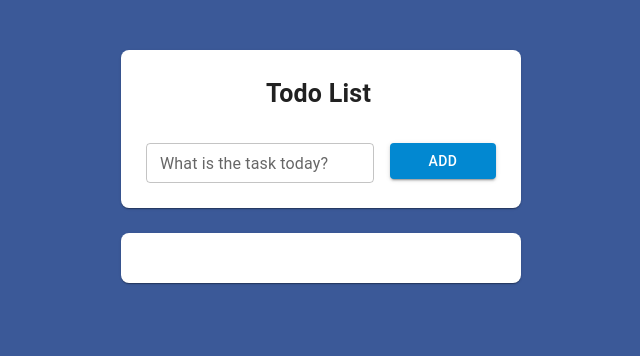
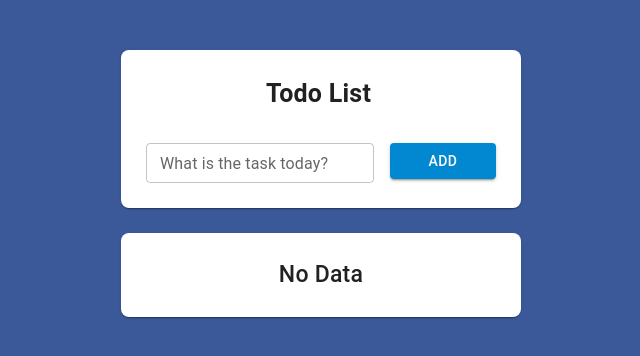
Before and after one commit to gmjishara/React_Todo_List, a React (Create React App) app: page / in a window 1280 px wide. Shown: the top 356 px of the page, without its empty margins (319-959 px from the left). Built offline with nearby package versions, Linux system fonts and the light colour scheme.

Commit message:
set second card in action

```diff
--- a/src/App.js
+++ b/src/App.js
@@ -7,6 +7,7 @@ import CardComponent from "./Common/Components/CardComponent/CardComponent";
 
 function App() {
   const [data, setData] = useState([]);
+  const [pop,setPop] = useState(false);
 
   const mainStyle = {
     wdith: "100%",
@@ -21,8 +22,8 @@ function App() {
   return (
     <Box sx={{ backgroundColor: "#3b5998" }}>
       <Box style={mainStyle}>
-        <SearchBar data={data} setData={setData} />
-        <TaskDisplayer data={data} setData={setData} />
+        <SearchBar data={data} setData={setData} setPop={setPop} />
+        <TaskDisplayer data={data} setData={setData}  />
       </Box>
     </Box>
   );
--- a/src/SearchBar.js
+++ b/src/SearchBar.js
@@ -3,11 +3,14 @@ import { Box, TextField } from "@mui/material";
 import { Button, Grid, Typography } from "@mui/material";
 import CardComponent from "./Common/Components/CardComponent/CardComponent";
 
-export default function SearchBar({ data, setData }) {
+export default function SearchBar({ data, setData, setPop }) {
   const [value, setValue] = useState("");
   const [removeValue, setRemoveValue] = useState(null);
 
   const addList = () => {
+    if(data.length ===0) {
+      setPop(true)
+    }
     setData([...data, value]);
     setRemoveValue("");
   };
--- a/src/TaskDisplayer.js
+++ b/src/TaskDisplayer.js
@@ -1,20 +1,33 @@
-import { Box, Card, Grid } from "@mui/material";
+import { Box, Card, Grid, Typography } from "@mui/material";
 import React from "react";
 import ListItem from "./components/ListItem";
 import CardComponent from "./Common/Components/CardComponent/CardComponent";
 
 export default function TaskDisplayer({ data, setData }) {
+  const headingStyle = {
+    textAlign: "center",
+    fontWeight: 500,
+    fontSize: "23px",
+  };
   return (
     <CardComponent minWidth={350} maxWidth={350} maxHeight="auto">
+      {data.length === 0 ? (
+        <Typography style={headingStyle}>No Data</Typography>
+      ) : (
         <Grid container spacing={1} direction={"column"}>
           {data.map((item, index) => (
             <Grid item>
-            <ListItem place={index} data={data} setData={setData}>
+              <ListItem
+                place={index}
+                data={data}
+                setData={setData}
+              >
                 {item}
               </ListItem>
             </Grid>
           ))}
         </Grid>
+      )}
     </CardComponent>
   );
 }
--- a/src/components/ListItem.js
+++ b/src/components/ListItem.js
@@ -25,7 +25,7 @@ export default function ListItem({ children, place, data, setData }) {
         </CardContent>
 
         <CardActions style={{ position: "absolute", right: "2px" }}>
-          <DeleteButton place={place} data={data} setData={setData} />
+          <DeleteButton place={place} data={data} setData={setData}  />
         </CardActions>
       </Card>
     </div>
```
Lines whose indentation alone changed are shown as unchanged.
